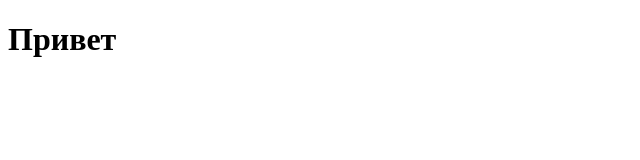
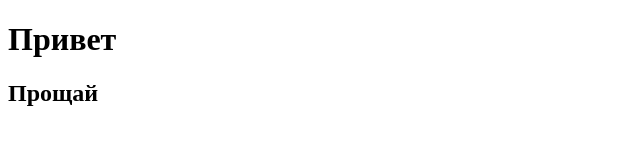
Before and after one commit to Han-Sol0/probe, a plain HTML site: page index.html in a window 1280 px wide. Shown: the whole page, without its empty margins (0-640 px from the left). Drawn offline with Linux system fonts and the light colour scheme.

Commit message:
Создание ветви

```diff
--- a/index.html
+++ b/index.html
@@ -9,5 +9,6 @@
 </head>
 <body>
     <h1>Привет</h1>
+    <h2>Прощай</h2>
 </body>
 </html>
--- a/index.js
+++ b/index.js
@@ -1 +1,2 @@
 console.log('Hello');
+console.log('');
```
